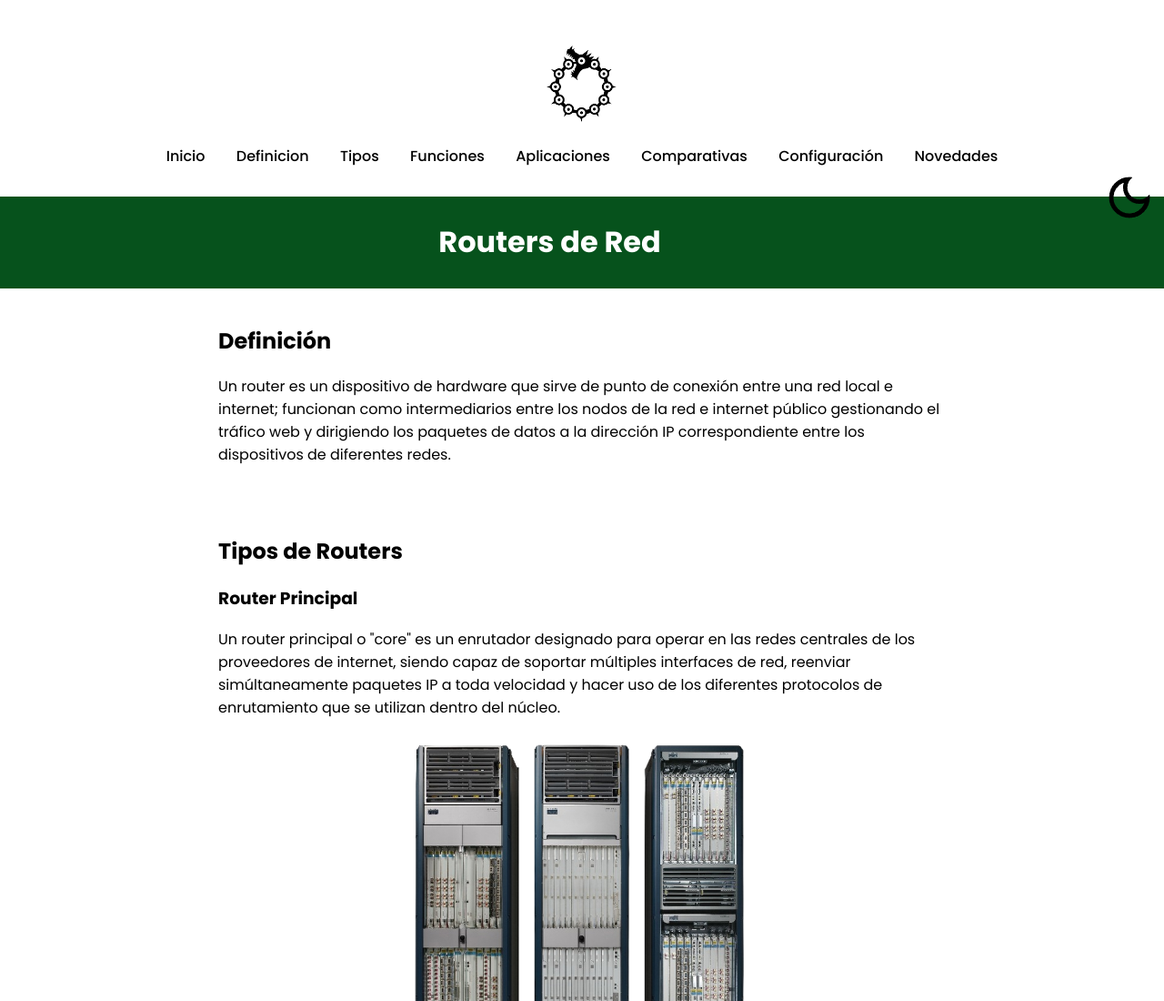
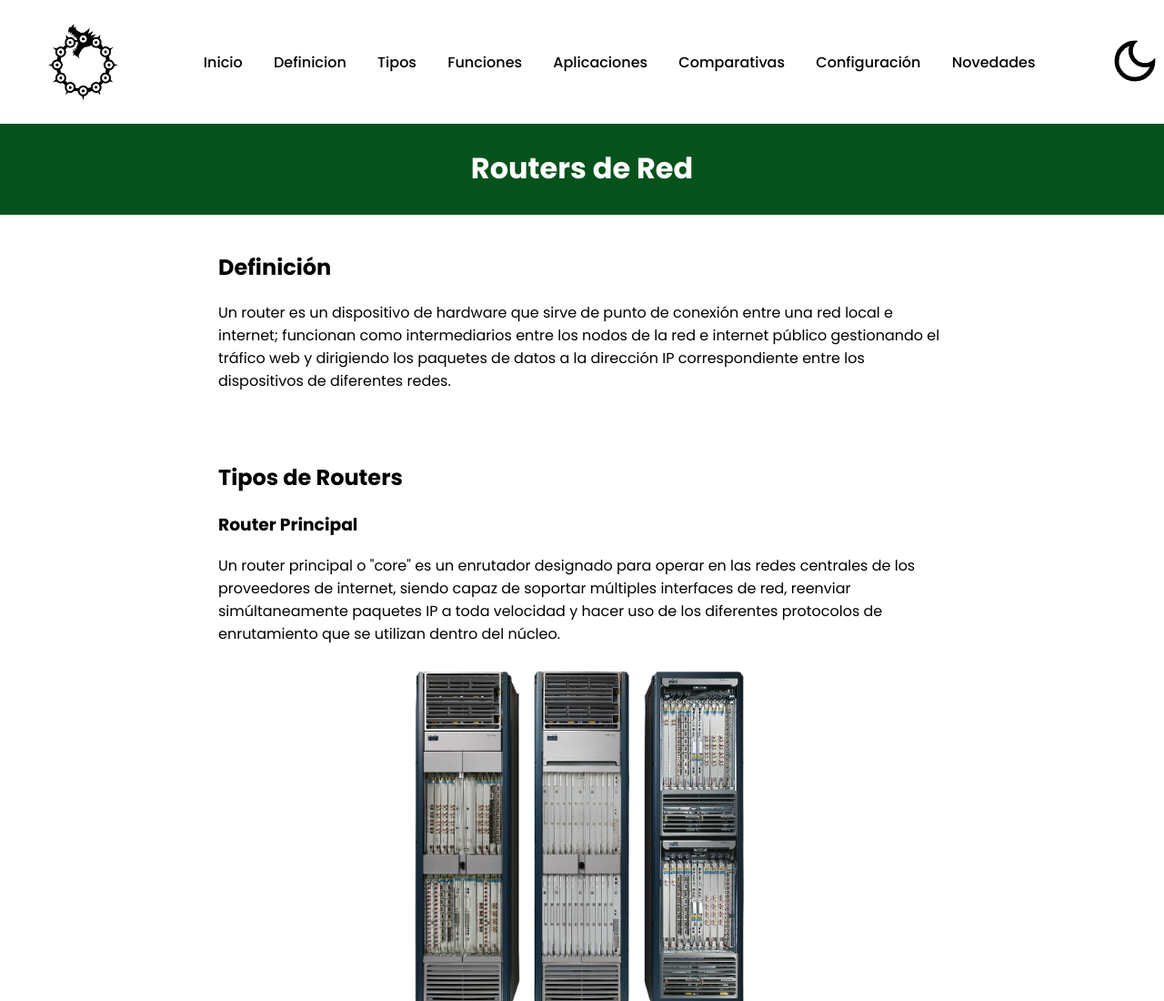
Before and after one commit to varrix3/proyecto, a plain HTML site: page proyec/Darwinpagina.html in a window 1280 px wide. Shown: the top 1100 px of the page at 91% size. Drawn offline with Linux system fonts and the light colour scheme.

Commit message:
added styles for static nav bar

```diff
--- a/proyec/css/styleD.css
+++ b/proyec/css/styleD.css
@@ -7,12 +7,53 @@
     src: url("../fonts/Open Sans-Regular.ttf");
 }
 
-body { font-family: poppins; margin: 0; padding: 0; }
-header { background: #06521c; color: white; padding: 5px; text-align: center;}
-nav { background: white; padding-top: 2rem; padding-bottom: 2rem; text-align: center;}
-nav a { font-weight: 500; color: black; text-decoration: none; margin: 0 15px; }
+
+html {
+    scroll-behavior: smooth;
+    scroll-padding-top: 100px;
+  }
+
+nav {
+    display: flex;
+    justify-content: space-between;
+    align-items: center;
+    background: white;
+    padding-top: .5rem;
+    padding-bottom: .5rem;
+    padding-left: 2rem;
+    padding-right: 2rem;
+    position: fixed;
+    top: 0;
+    width: 98%;
+}
+
+.nav-links {
+    display: flex;
+    justify-content: center;
+    flex-grow: 1;
+}
+
+nav a {
+    font-weight: 500;
+    color: black;
+    text-decoration: none;
+    margin: 0 15px;
+}
+
+#toggleButton {
+    background-color: transparent;
+    background-repeat: no-repeat;
+    border: none;
+    cursor: pointer;
+    overflow: hidden;
+    outline: none;
+}
+
+
 nav a:hover {color: #df9911;}
 nav a[href="#inicio"] {color: #df9911}
+header { background: #06521c; color: white; padding: 5px; text-align: center; margin-top: 135px;}
+body { font-family: poppins; margin: 0; padding: 0; }
 section { padding: 20px; max-width: 800px; margin: auto; }
 footer { background: #06521c; color: white; text-align: center; padding: 10px; margin-top: 20px; }
 table {border-collapse: collapse;}
@@ -21,15 +62,6 @@ caption {padding: 8px; font-weight:normal;}
 .center {display: block; margin-left: auto; margin-right: auto; width: 50%;}
 .dark-mode {background-color: black; color: white; border: 1px solid white;}
 .dark-mode th, .dark-mode td {border: 1px solid white;}
-.dark-mode nav { background: black; padding-top: 2rem; padding-bottom: 2rem; text-align: center; }
-.dark-mode nav a { color: white; text-decoration: none; margin: 0 15px; }
+.dark-mode nav {display: flex; justify-content: space-between; align-items: center; background: black; padding-top: .5rem; padding-bottom: .5rem; padding-left: 2rem; padding-right: 2rem;}
+.dark-mode nav a {color: white; text-decoration: none; margin: 0 15px;}
 .dark-mode nav a:hover {color: #df9911;}
-button {
-    float: right;
-    background-color: transparent;
-    background-repeat: no-repeat;
-    border: none;
-    cursor: pointer;
-    overflow: hidden;
-    outline: none;
-}
```
